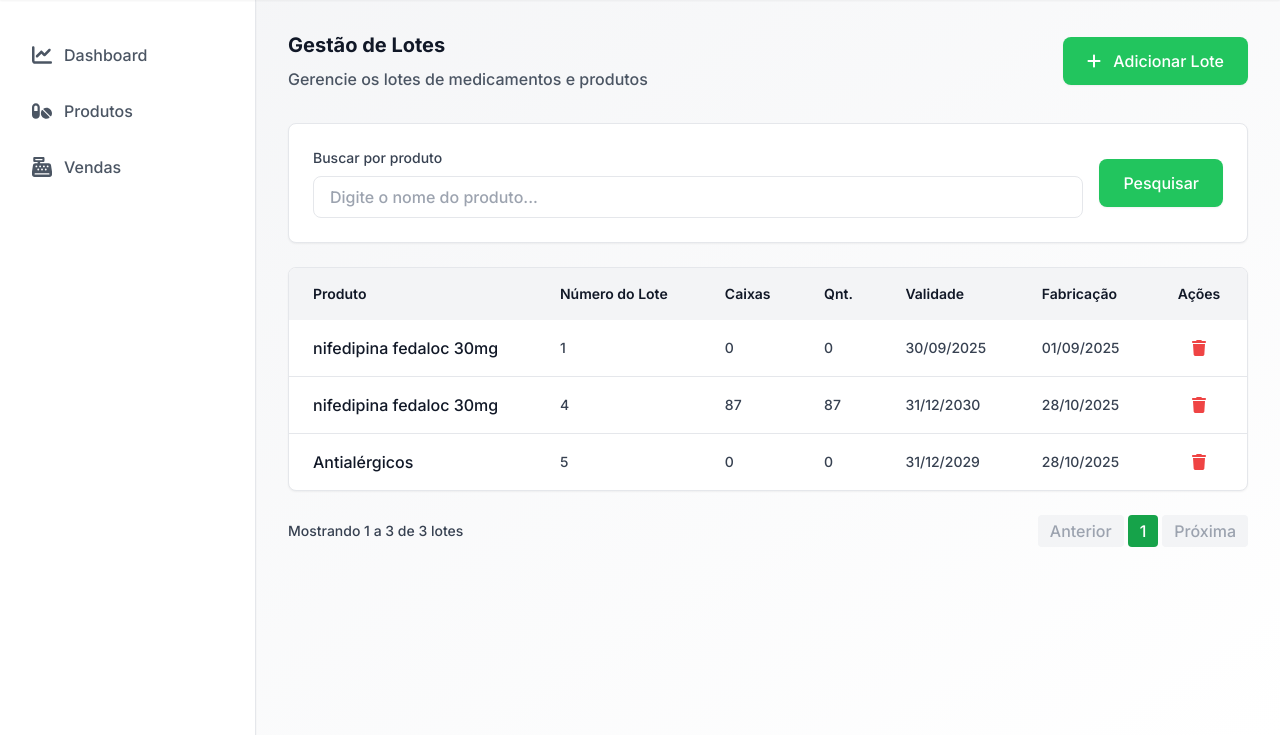
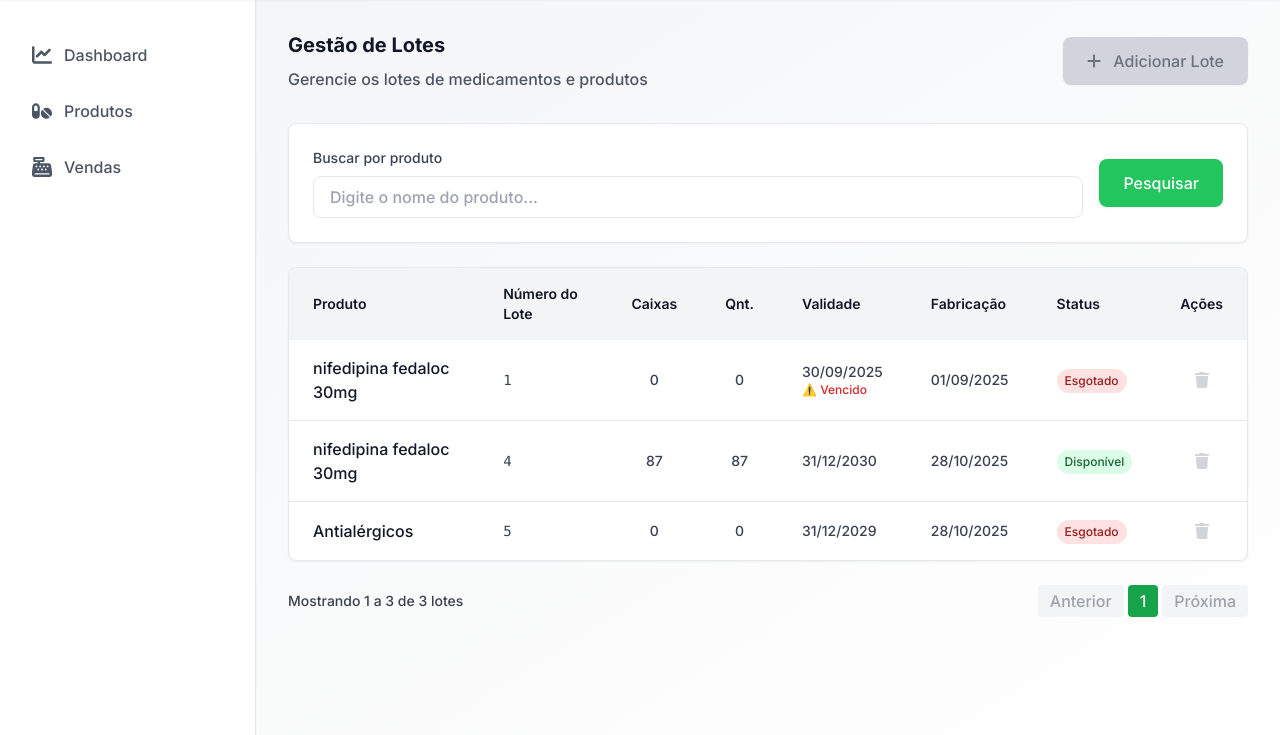
Before and after one commit to yrnsaraiva/pharmaSys, a Django app: page /productos/lotes/ in a window 1280 px wide. Shown: the part 65-800 px from the top of the page. Run offline with Django 5.2, Linux system fonts and the light colour scheme; a user stored in the database is signed in; data comes from the database, SQL or seed files in the repository; some libraries are stand-ins or nearby versions.

Commit message:
Add authentication tags and update lote display

```diff
--- a/productos/templates/productos/lotes.html
+++ b/productos/templates/productos/lotes.html
@@ -1,7 +1,7 @@
 {% extends 'main.html' %}
+{% load auth_tags %}  <!-- 👈 CARREGA AS TAGS DE AUTENTICAÇÃO -->
 
 {% block content %}
-
     {% include 'navbar.html' %}
 
     <div class="flex-1 ml-64 p-8" id="main-content">
@@ -10,6 +10,9 @@
                 <h2 class="text-xl font-bold text-gray-900 mb-2">Gestão de Lotes</h2>
                 <p class="text-gray-600">Gerencie os lotes de medicamentos e produtos</p>
             </div>
+
+            <!-- Botão Adicionar Lote - Apenas Gerente e Admin -->
+            {% if user|is_admin or user|is_gerente %}
             <a class="bg-pharmacy-green hover:bg-pharmacy-green-dark text-white px-6 py-3 rounded-lg font-medium transition-colors shadow-sm"
                href="{% url 'cadastrar_lote' %}">
                 <i class="mr-2">
@@ -27,6 +30,26 @@
                 </i>
                 Adicionar Lote
             </a>
+            {% else %}
+            <!-- Botão desabilitado para Vendedor -->
+            <button class="bg-gray-300 text-gray-500 px-6 py-3 rounded-lg font-medium shadow-sm cursor-not-allowed"
+                    title="Apenas gerentes e administradores podem adicionar lotes">
+                <i class="mr-2">
+                    <svg aria-hidden="true" class="svg-inline--fa fa-plus" viewBox="0 0 448 512"
+                         xmlns="http://www.w3.org/2000/svg">
+                        <path d="M256 80c0-17.7-14.3-32-32-32s-32
+                        14.3-32 32V224H48c-17.7 0-32
+                        14.3-32 32s14.3 32 32
+                        32H192V432c0 17.7 14.3
+                        32 32 32s32-14.3
+                        32-32V288H400c17.7 0
+                        32-14.3 32-32s-14.3-32-32-32H256V80z"
+                              fill="currentColor"></path>
+                    </svg>
+                </i>
+                Adicionar Lote
+            </button>
+            {% endif %}
         </div>
 
         <!-- Filtro -->
@@ -57,6 +80,7 @@
                         <th class="px-6 py-4 text-left text-sm font-semibold text-gray-900">Qnt.</th>
                         <th class="px-6 py-4 text-left text-sm font-semibold text-gray-900">Validade</th>
                         <th class="px-6 py-4 text-left text-sm font-semibold text-gray-900">Fabricação</th>
+                        <th class="px-6 py-4 text-left text-sm font-semibold text-gray-900">Status</th>
                         <th class="px-6 py-4 text-center text-sm font-semibold text-gray-900">Ações</th>
                     </tr>
                     </thead>
@@ -64,16 +88,45 @@
                     {% for lote in page_obj %}
                         <tr class="hover:bg-pharmacy-gray-light/50 transition-colors">
                             <td class="px-6 py-4 font-medium text-gray-900">{{ lote.produto.nome }}</td>
-                            <td class="px-6 py-4 text-sm text-gray-700">{{ lote.numero_lote }}</td>
-                            <td class="px-6 py-4 text-sm text-gray-700">{{ lote.nr_caixas }}</td>
-                            <td class="px-6 py-4 text-sm text-gray-700">{{ lote.quantidade_disponivel }}</td>
-                            <td class="px-6 py-4 text-sm text-gray-700">{{ lote.data_validade|date:"d/m/Y"|default:"—" }}</td>
-                            <td class="px-6 py-4 text-sm text-gray-700">{{ lote.data_fabricacao|date:"d/m/Y"|default:"—" }}</td>
+                            <td class="px-6 py-4 text-sm text-gray-700 font-mono">{{ lote.numero_lote }}</td>
+                            <td class="px-6 py-4 text-sm text-gray-700 text-center">{{ lote.nr_caixas }}</td>
+                            <td class="px-6 py-4 text-sm text-gray-700 text-center">{{ lote.quantidade_disponivel }}</td>
+                            <td class="px-6 py-4 text-sm text-gray-700">
+                                {% if lote.data_validade %}
+                                    {{ lote.data_validade|date:"d/m/Y" }}
+                                    {% now "Y-m-d" as today %}
+                                    {% if lote.data_validade|date:"Y-m-d" <= today %}
+                                        <span class="text-red-600 text-xs block">⚠️ Vencido</span>
+                                    {% elif lote.data_validade|date:"Y-m-d" <= today|add:"30 days" %}
+                                        <span class="text-orange-500 text-xs block">⚠️ Próximo</span>
+                                    {% endif %}
+                                {% else %}
+                                    <span class="text-gray-400">—</span>
+                                {% endif %}
+                            </td>
+                            <td class="px-6 py-4 text-sm text-gray-700">
+                                {{ lote.data_fabricacao|date:"d/m/Y"|default:"—" }}
+                            </td>
+                            <td class="px-6 py-4">
+                                {% if lote.quantidade_disponivel == 0 %}
+                                    <span class="inline-flex items-center px-2 py-1 rounded-full text-xs font-medium bg-red-100 text-red-800">
+                                        Esgotado
+                                    </span>
+                                {% else %}
+                                    <span class="inline-flex items-center px-2 py-1 rounded-full text-xs font-medium bg-green-100 text-green-800">
+                                        Disponível
+                                    </span>
+                                {% endif %}
+                            </td>
                             <td class="px-6 py-4 text-center">
                                 <div class="flex justify-center space-x-2">
+
+                                    <!-- Botão Excluir - Apenas Admin -->
+                                    {% if user|is_admin %}
                                     <a href="{% url 'remover_lote' lote.id %}"
-                                       onclick="return confirm('Tem certeza que deseja remover {{ lote.produto }} - {{ lote.numero_lote }}?');"
-                                       class="text-red-500 hover:text-red-700">
+                                       onclick="return confirm('Tem certeza que deseja remover o lote {{ lote.numero_lote }} do produto {{ lote.produto.nome }}?');"
+                                       class="text-red-500 hover:text-red-700"
+                                       title="Excluir lote">
                                         <i data-fa-i2svg="">
                                             <svg aria-hidden="true" class="svg-inline--fa fa-trash"
                                                  data-icon="trash" data-prefix="fas" viewBox="0 0 448 512"
@@ -87,12 +140,29 @@
                                             </svg>
                                         </i>
                                     </a>
+                                    {% else %}
+                                    <!-- Ícone desabilitado para Gerente e Vendedor -->
+                                    <span class="text-gray-300 cursor-not-allowed" title="Apenas administradores podem excluir lotes">
+                                        <i data-fa-i2svg="">
+                                            <svg aria-hidden="true" class="svg-inline--fa fa-trash"
+                                                 data-icon="trash" data-prefix="fas" viewBox="0 0 448 512"
+                                                 xmlns="http://www.w3.org/2000/svg">
+                                                <path d="M135.2 17.7L128 32H32C14.3 32 0 46.3 0 64S14.3 96 32 96H416c17.7 0
+                     32-14.3 32-32s-14.3-32-32-32H320l-7.2-14.3C307.4 6.8
+                     296.3 0 284.2 0H163.8c-12.1 0-23.2 6.8-28.6 17.7zM416
+                     128H32L53.2 467c1.6 25.3 22.6 45 47.9 45H346.9c25.3
+                     0 46.3-19.7 47.9-45L416 128z"
+                                                      fill="currentColor"></path>
+                                            </svg>
+                                        </i>
+                                    </span>
+                                    {% endif %}
                                 </div>
                             </td>
                         </tr>
                     {% empty %}
                         <tr>
-                            <td colspan="6" class="px-6 py-4 text-center text-gray-500">
+                            <td colspan="8" class="px-6 py-4 text-center text-gray-500">
                                 Nenhum lote encontrado.
                             </td>
                         </tr>
```
